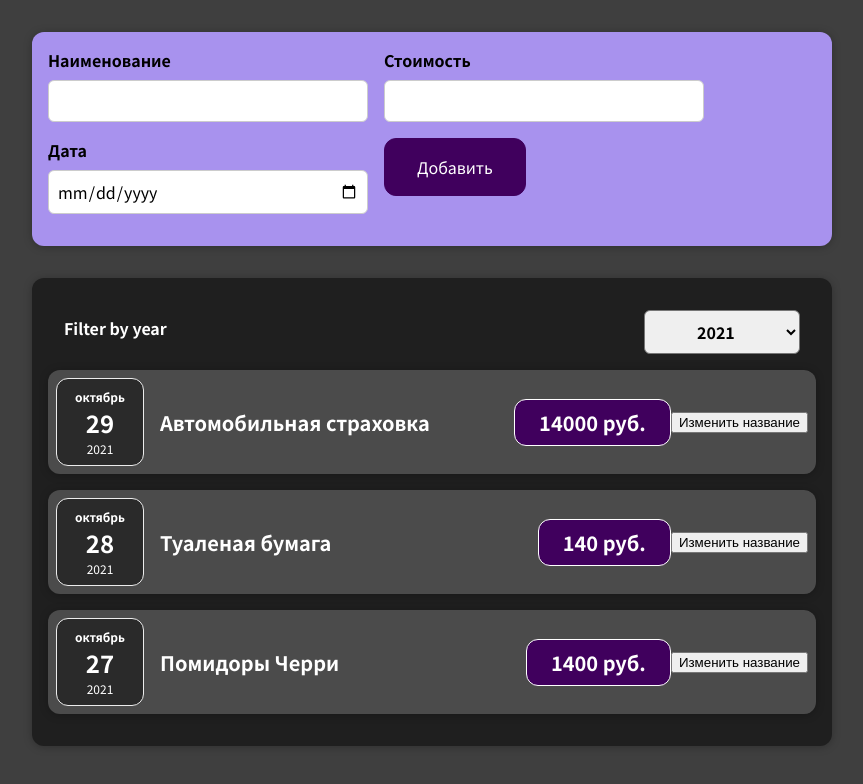
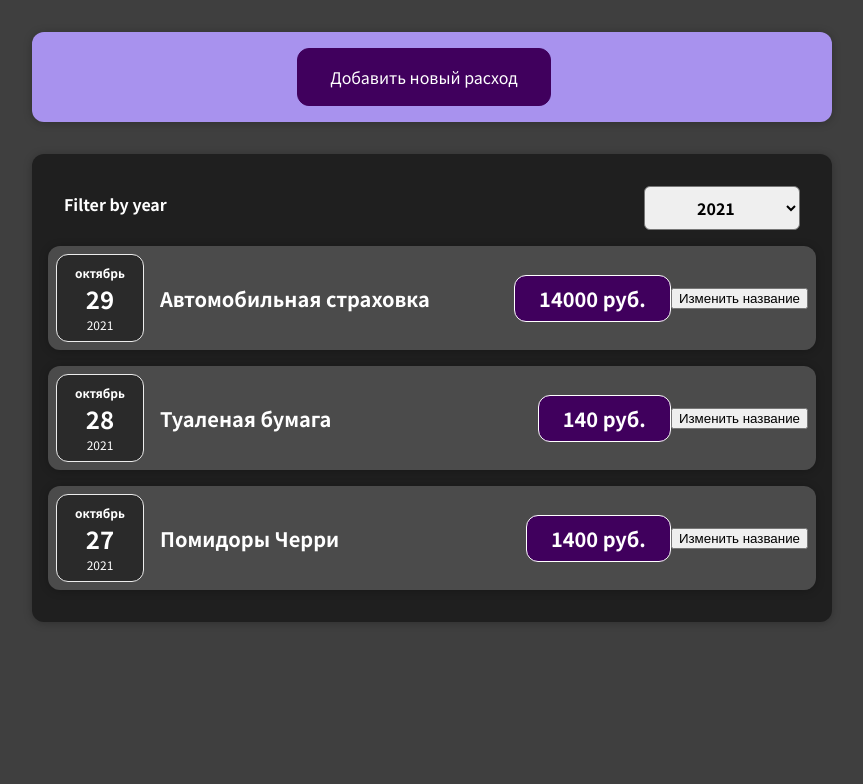
Before and after one commit to Tenundor/Exploring-React, a React (Create React App) app: page / in a window 1280 px wide. Shown: the top 784 px of the page, without its empty margins (208-1071 px from the left). Built offline with nearby package versions, Linux system fonts and the light colour scheme.

Commit message:
add contentstates to new expense adding

```diff
--- a/src/components/Expenses/ExpenseItem.js
+++ b/src/components/Expenses/ExpenseItem.js
@@ -13,6 +13,7 @@ function ExpenseItem(props) {
   }
 
   return (
+    <li>
       <Card className="expense-item">
         <ExpenseDate date={props.date}/>
         <div className="expense-item__description">
@@ -21,6 +22,7 @@ function ExpenseItem(props) {
         </div>
         <button onClick={clickHandler}>Изменить название</button>
       </Card>
+    </li>
   );
 }
 
--- a/src/components/NewExpense/ExpenseForm.js
+++ b/src/components/NewExpense/ExpenseForm.js
@@ -54,6 +54,10 @@ const ExpenseForm = (props) => {
           min="2019-01-01" max="2022-12-31" onChange={dateChangeHandler} />
         </div>
         <div className="new-expense__actions">
+          <button>Отменить</button>
+        </div>
+        <div className="new-expense__actions">
+          <button type="button" onClick={props.onCancel}>Отменить</button>
           <button type="submit">Добавить</button>
         </div>
       </div>
--- a/src/components/NewExpense/NewExpense.js
+++ b/src/components/NewExpense/NewExpense.js
@@ -1,19 +1,33 @@
+import { useState } from 'react';
+
 import ExpenseForm from './ExpenseForm';
 
 import './NewExpense.css';
 
 const NewExpense = (props) => {
+  const [isEditing, setIsEditing] = useState(false);
+
   const saveExpenseDataHandler = (enteredExpenseData) => {
     const expenseData = {
       ...enteredExpenseData,
       id: Math.random().toString()
     };
     props.onAddExpense(expenseData);
+    setIsEditing(false);
+  }
+
+  const startEditingHandler = () => {
+    setIsEditing(true);
+  };
+
+  const stopEditingHandler = () => {
+    setIsEditing(false);
   }
 
   return (
     <div className="new-expense">
-      <ExpenseForm onSaveExpenseData={saveExpenseDataHandler} />
+      {!isEditing && <button onClick={startEditingHandler}>Добавить новый расход</button>}
+      {isEditing && <ExpenseForm onSaveExpenseData={saveExpenseDataHandler} onCancel={stopEditingHandler}/>}
     </div>
   )
 };
```
Lines whose indentation alone changed are shown as unchanged.
